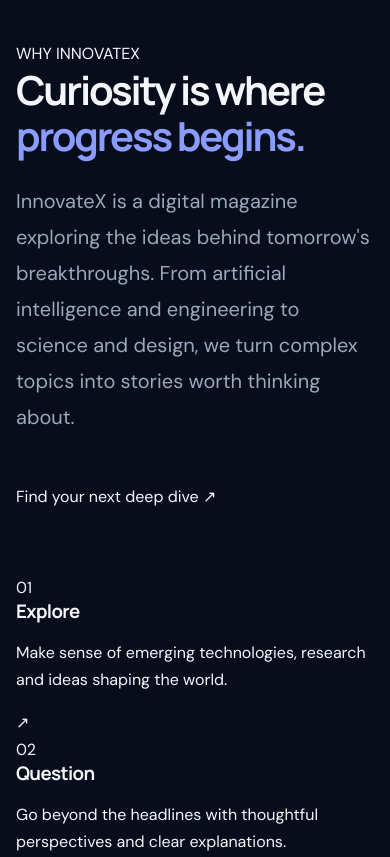
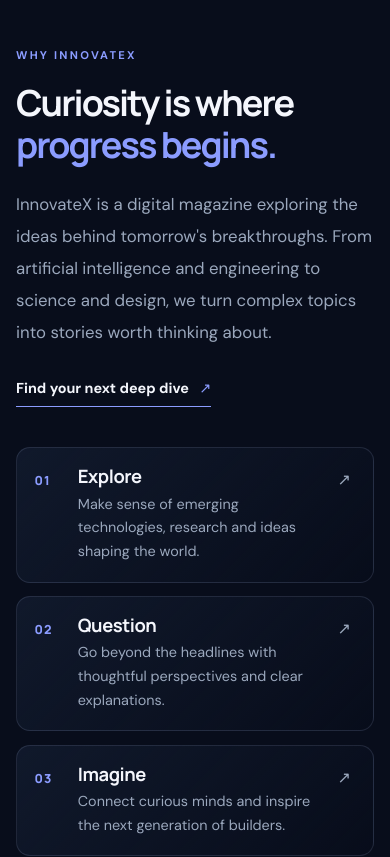
Before and after one commit to AkshithGuptha/InnovateX, a React (Vite) app: page / in a window 390 px wide. Shown: the part 1180-2037 px from the top of the page. Built offline with nearby package versions, Linux system fonts and the light colour scheme; a web font is replaced by a local one.

Commit message:
Refresh InnovateX visual identity and responsive layout

```diff
--- a/src/components/About.css
+++ b/src/components/About.css
@@ -1,104 +1,18 @@
-.about {
-  background-color: var(--color-bg);
-}
-
-.about-grid {
-  display: grid;
-  grid-template-columns: 1fr 1fr;
-  gap: 4rem;
-  align-items: center;
-}
-
-.section-title {
-  font-size: clamp(2.5rem, 5vw, 4rem);
-  margin-bottom: 1.5rem;
-}
-
-.section-title span {
-  color: var(--color-accent);
-}
-
-.lead {
-  font-size: 1.25rem;
-  color: var(--color-text-muted);
-  margin-bottom: 3rem;
-  line-height: 1.8;
-}
-
-.mission-vision {
-  display: flex;
-  flex-direction: column;
-  gap: 2rem;
-}
-
-.mv-card {
-  border-left: 4px solid var(--color-accent);
-  padding-left: 1.5rem;
-}
-
-.mv-card h3 {
-  font-family: var(--font-body);
-  font-size: 1.25rem;
-  margin-bottom: 0.5rem;
-}
-
-.mv-card p {
-  color: var(--color-text-muted);
-}
-
-.stats-grid {
-  display: grid;
-  grid-template-columns: 1fr 1fr;
-  gap: 1.5rem;
-}
-
-.stat-card {
-  padding: 2rem;
-  border-radius: 8px;
-  display: flex;
-  flex-direction: column;
-  justify-content: center;
-  align-items: center;
-  text-align: center;
-  transition: transform 0.3s ease;
-}
-
-.stat-card:hover {
-  transform: translateY(-5px);
-}
-
-.stat-number {
-  font-size: 3rem;
-  font-weight: 700;
-  font-family: var(--font-heading);
-  color: var(--color-text);
-  margin-bottom: 0.5rem;
-}
-
-.stat-label {
-  color: var(--color-text-muted);
-  text-transform: uppercase;
-  letter-spacing: 0.05em;
-  font-size: 0.875rem;
-  font-weight: 600;
-}
-
-.stat-card.accent-bg {
-  background: var(--color-accent);
-  border: none;
-}
-
-.stat-card.accent-bg .stat-number,
-.stat-card.accent-bg .stat-label {
-  color: #FFFFFF;
-}
-
-@media (max-width: 992px) {
-  .about-grid {
-    grid-template-columns: 1fr;
-  }
-
-  .stats-grid {
-    margin-top: 2rem;
-  }
-}
+.about { position: relative; background: var(--color-bg); }
+.about-grid { display: grid; grid-template-columns: 1fr .9fr; align-items: center; gap: clamp(3rem, 8vw, 8rem); }
+.section-eyebrow { display: inline-block; margin-bottom: 1.1rem; color: var(--color-accent); font-size: .7rem; font-weight: 800; letter-spacing: .2em; }
+.about-content .section-title { max-width: 620px; margin-bottom: 1.5rem; }
+.about-content .lead { max-width: 600px; margin-bottom: 1.6rem; }
+.about-link { display: inline-flex; align-items: center; gap: .65rem; padding-bottom: .35rem; border-bottom: 1px solid var(--color-accent); color: var(--color-text); font-size: .9rem; font-weight: 700; }
+.about-link span { color: var(--color-accent); transition: transform var(--transition); }
+.about-link:hover span { transform: translate(3px,-3px); }
+.about-pillars { display: grid; gap: .85rem; }
+.pillar-card { position: relative; display: grid; grid-template-columns: 42px 1fr 24px; align-items: start; gap: 1rem; padding: 1.35rem 1.4rem; border: 1px solid var(--color-border); border-radius: 14px; background: linear-gradient(135deg, var(--color-surface), transparent); transition: transform var(--transition), border-color var(--transition), background var(--transition); }
+.pillar-card:hover { transform: translateX(5px); border-color: rgba(139,156,255,.45); background: rgba(139,156,255,.055); }
+.pillar-number { padding-top: .25rem; color: var(--color-accent); font-family: var(--font-heading); font-size: .78rem; font-weight: 800; letter-spacing: .08em; }
+.pillar-card h3 { margin: 0 0 .35rem; font-size: 1.15rem; letter-spacing: -.025em; }
+.pillar-card p { margin: 0; color: var(--color-text-muted); font-size: .9rem; line-height: 1.65; }
+.pillar-arrow { color: var(--color-text-muted); font-size: 1rem; transition: color var(--transition), transform var(--transition); }
+.pillar-card:hover .pillar-arrow { color: var(--color-accent); transform: translate(2px,-2px); }
+@media (max-width: 900px) { .about-grid { grid-template-columns: 1fr; gap: 2.5rem; } }
+@media (max-width: 520px) { .pillar-card { grid-template-columns: 32px 1fr 18px; gap: .7rem; padding: 1.1rem; } }
```
